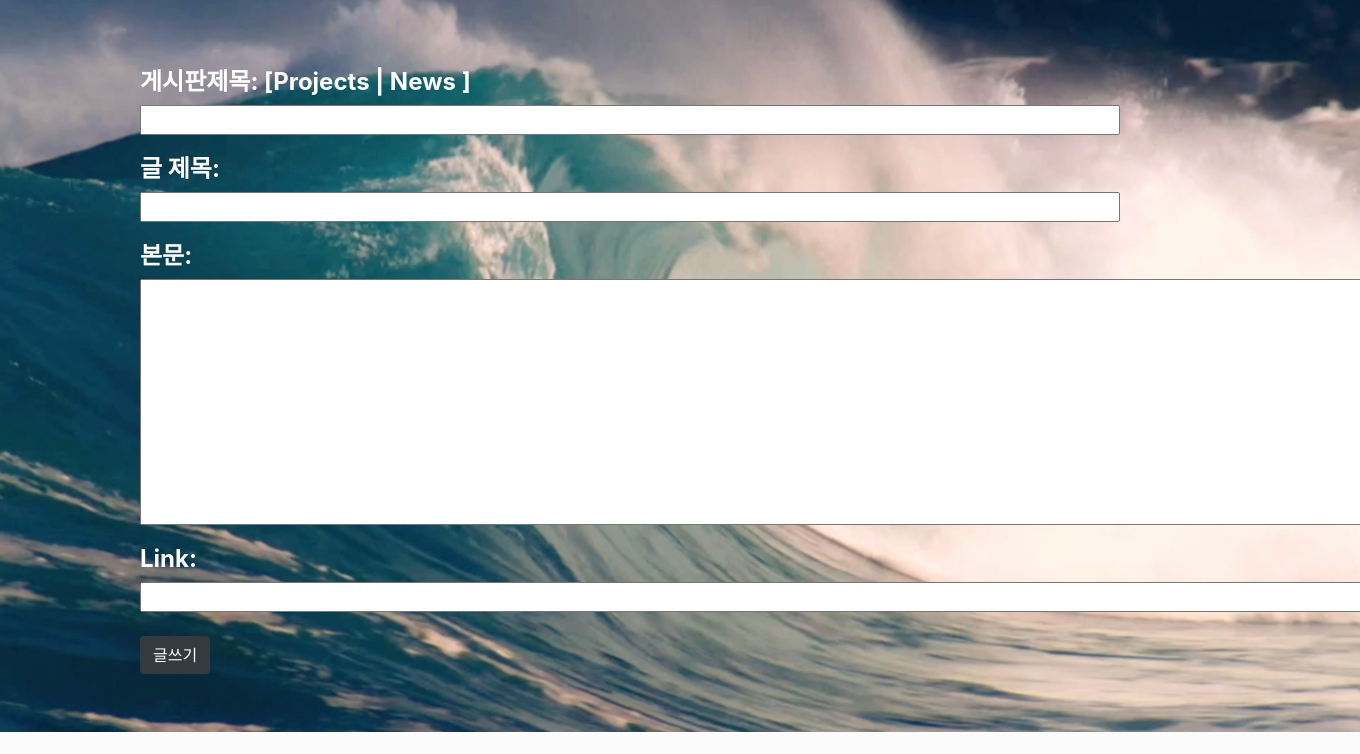
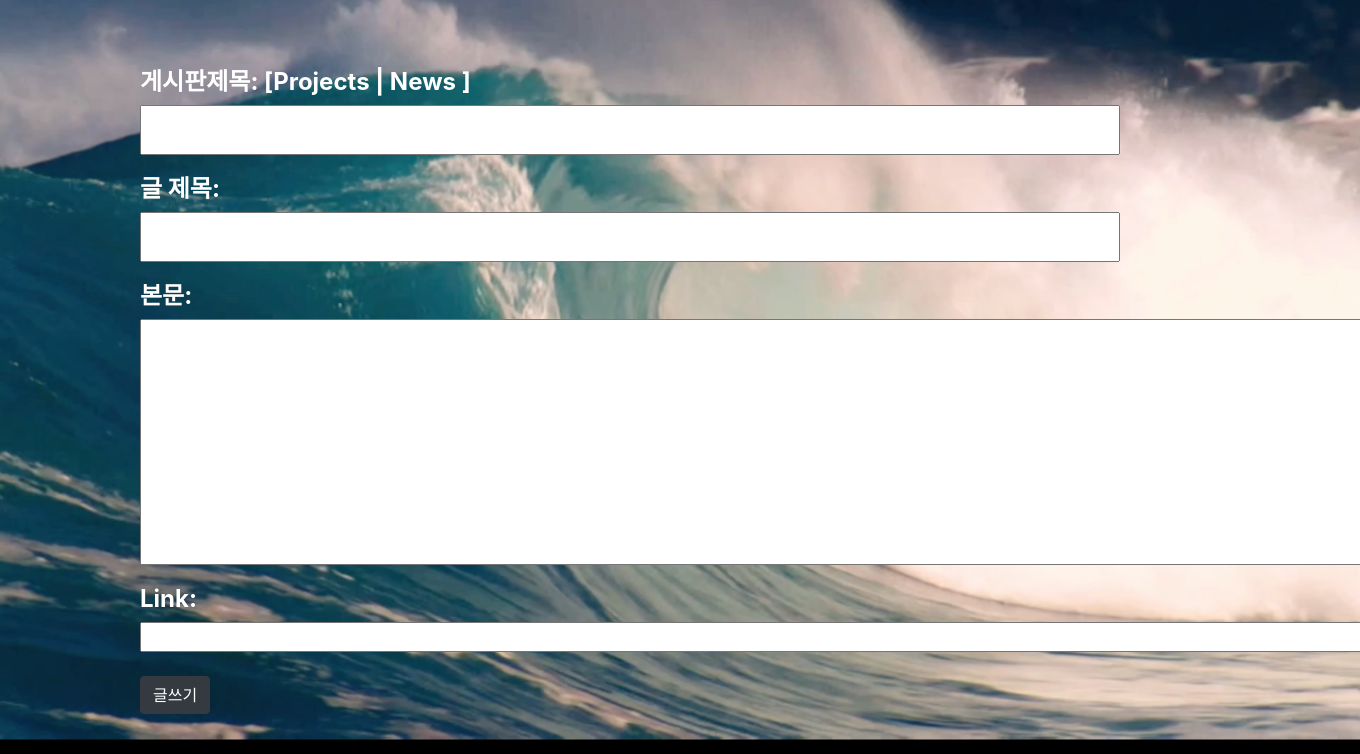
Before and after one commit to wwjdtm/Django_web, a Django app: page /polioapp/Create/ in a window 1360 px wide; the page is wider, and only the part inside the window is pictured. Shown: the part 68-822 px from the top of that part. Before the commit the page ends 800 px from the top of that part, so only its background shows below. Run offline with Django 3.2, Linux system fonts and the light colour scheme; some libraries are stand-ins or nearby versions.

Commit message:
modify inputform

```diff
--- a/winkproject/polioapp/templates/Contact.html
+++ b/winkproject/polioapp/templates/Contact.html
@@ -29,7 +29,7 @@
             <form >
                   <br>
               <h4>Name:</h4>
-              <input style="width:980px;" type="text" name="boardname" placeholder="이름을 입력해주세요">
+              <input style="width:980px; height: 50px;" type="text" name="boardname" placeholder="이름을 입력해주세요">
               <h4>Message: </h4>
               <textarea cols=120 rows=10 name="Message" placeholder="메세지를 입력해주세요"></textarea>
               <h4>Email: </h4>
--- a/winkproject/polioapp/templates/Create.html
+++ b/winkproject/polioapp/templates/Create.html
@@ -27,9 +27,9 @@
 <div class="container">
 	<form action="{% url 'postcreate' %}">
 	  <h4>게시판제목: [Projects | News ] </h4>
-	  <input style="width:980px;" type="text" name="boardname">
+	  <input style="width:980px;height: 50px;" type="text" name="boardname">
 	  <h4>글 제목: </h4>
-	  <input style="width:980px;" type="text" name="title">
+	  <input style="width:980px;height: 50px;" type="text" name="title">
 	  <h4>본문: </h4>
 	  <textarea cols=120 rows=10 name="body"></textarea>
 	  <h4>Link: </h4>
```
